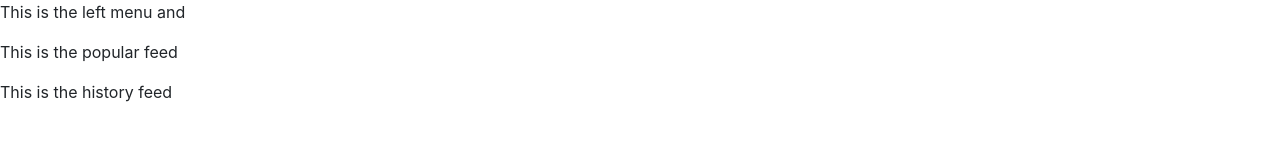
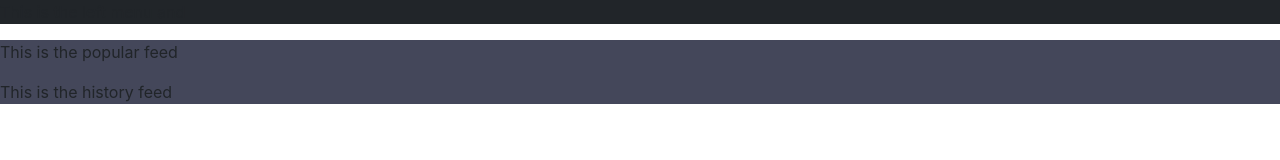
Before and after one commit to BitsInMyBlood/initab, a plain HTML site: page index.html in a window 1280 px wide. Drawn offline with nearby package versions, Linux system fonts and the light colour scheme.

Commit message:
Updated stylesheet.css

```diff
--- a/index.html
+++ b/index.html
@@ -19,14 +19,16 @@
     <script src="https://stackpath.bootstrapcdn.com/bootstrap/4.3.1/js/bootstrap.min.js" integrity="sha384-JjSmVgyd0p3pXB1rRibZUAYoIIy6OrQ6VrjIEaFf/nJGzIxFDsf4x0xIM+B07jRM" crossorigin="anonymous"></script>
     <script src="./javascript.js"></script>
     <div id="menu-left">
-    <p>This is the left menu and</p>
+        <p>This is the left menu and</p>
     </div>
+    <div id="main-column">
     <div id="popular-feed">
         <p>This is the popular feed</p>
     </div>
     <div id="history-feed">
         <p>This is the history feed</p>
     </div>
+    </div>
 
   </body>
 </html>
--- a/stylesheet.css
+++ b/stylesheet.css
@@ -0,0 +1,7 @@
+#menu-left {
+    background-color: #212529;
+}
+
+#main-column {
+    background-color: #44475a;
+}
```
